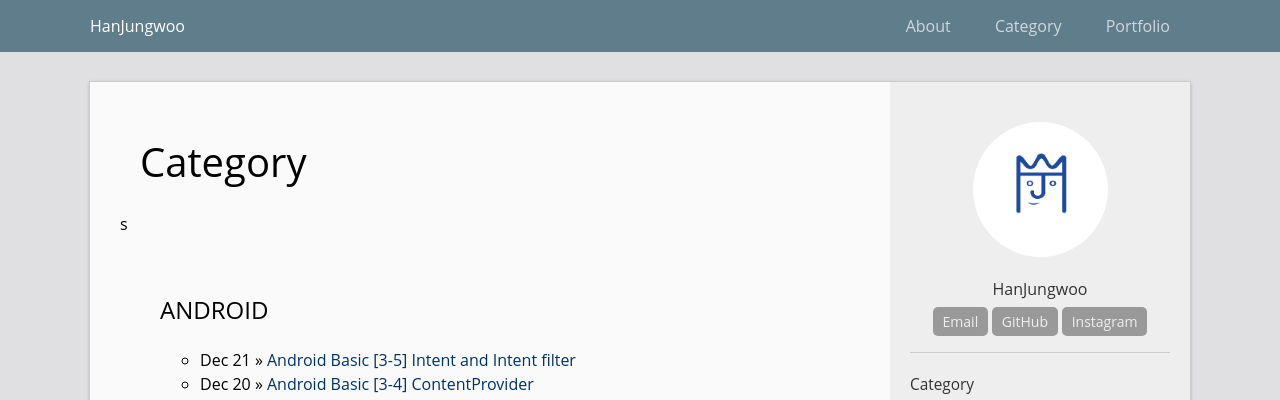
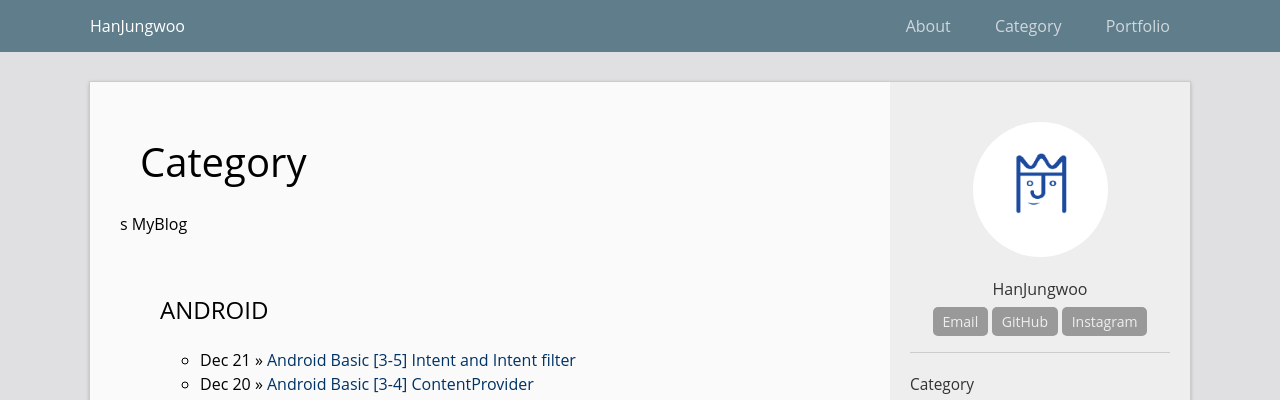
Before and after one commit to sunrisehouse/hanjungwoo-blog-old, a Jekyll site: the page built from category.html, in a window 1280 px wide and 900 px high. Shown: the top 400 px of the window. Built offline with Jekyll 4.4.1, drawn with Linux system fonts in a browser that asks for light colours.

Commit message:
upload category

```diff
--- a/category.html
+++ b/category.html
@@ -7,7 +7,7 @@ permalink: /category/
 <div class="home">
   <h1 class="page-heading">Category</h1>
   <p> s
-{% assign site_categories = site.pages | map: 'category' %}
+{% assign site_categories = site.posts | map: 'category' %}
 
 {% for category in site_categories %}
   {{ category }}
```
